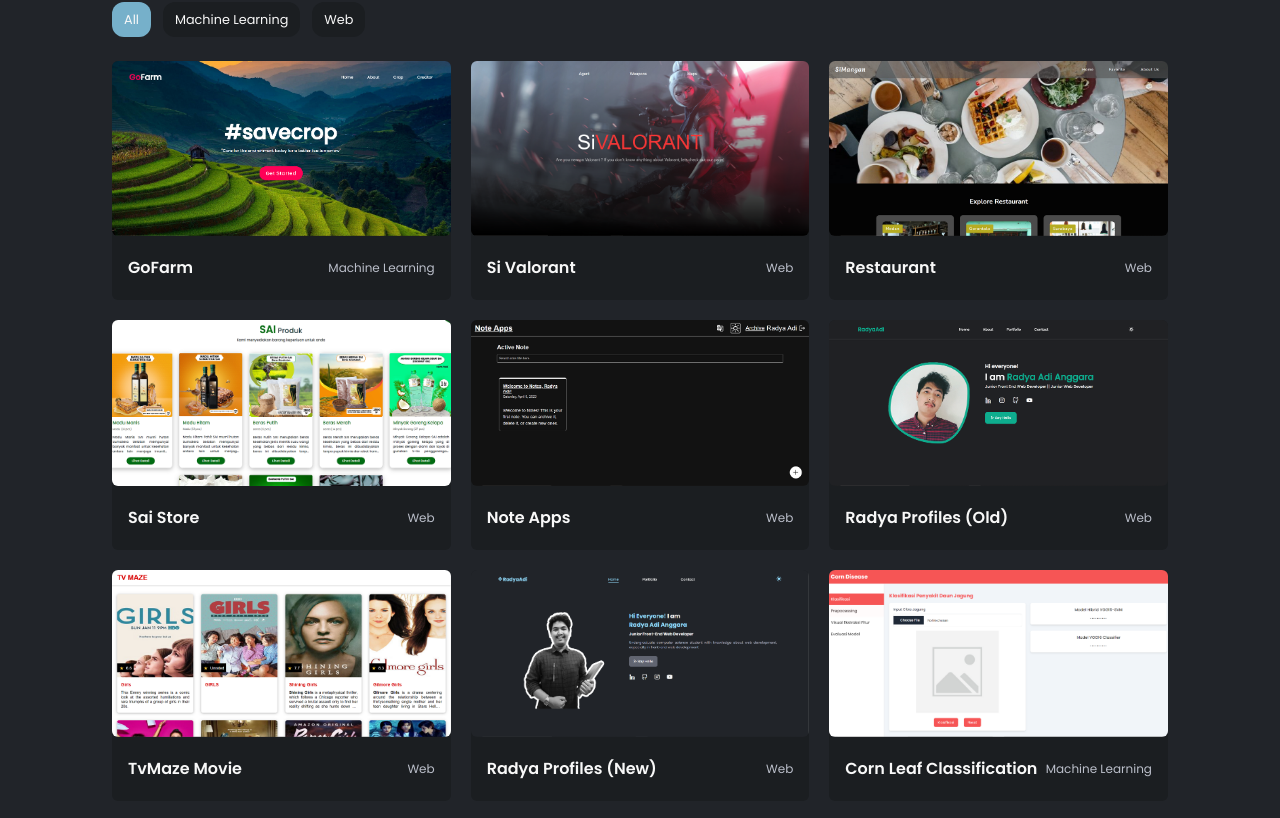
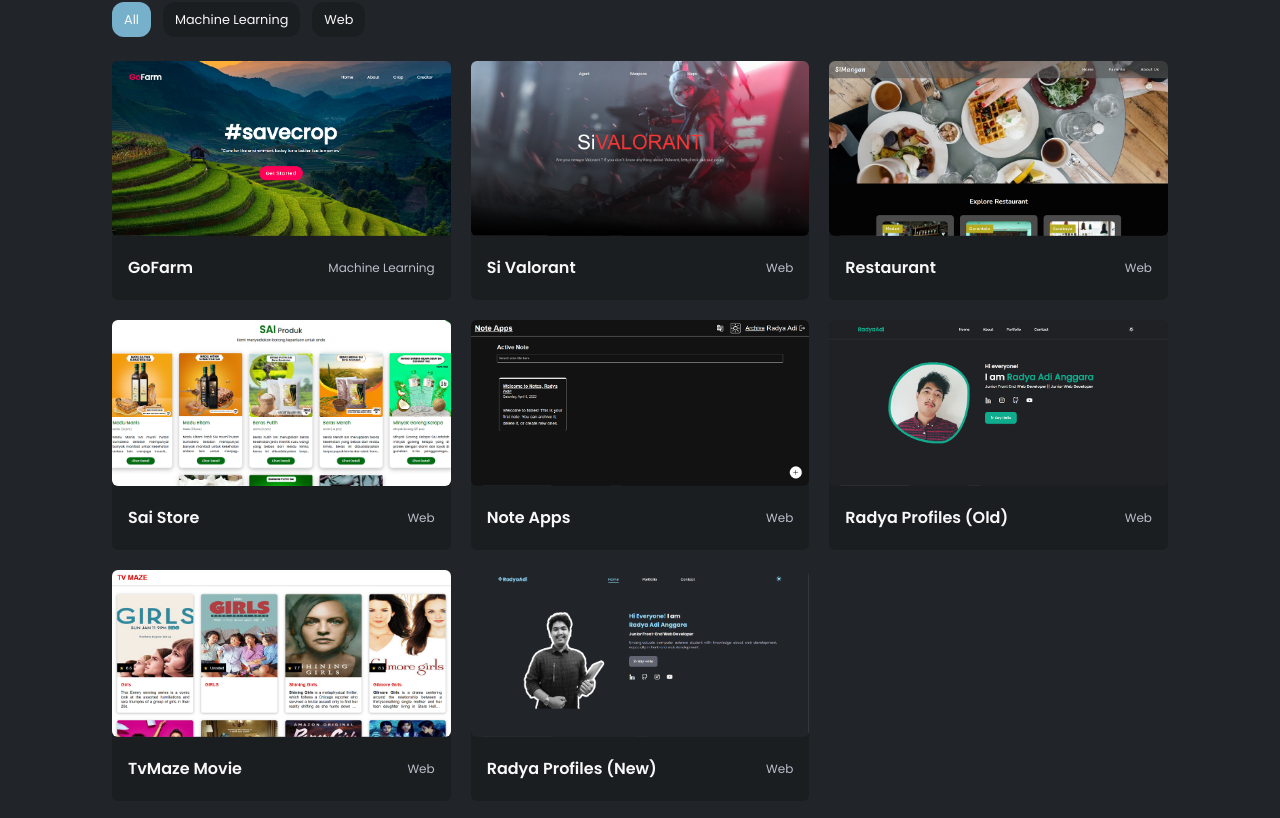
Before and after one commit to radyaadi/radya-profiles, a React (Vite) app: page /portfolio in a window 1280 px wide. Shown: the part 218-1036 px from the top of the page. Built offline with nearby package versions, Linux system fonts and the light colour scheme.

Commit message:
edit porto

```diff
--- a/src/pages/Portfolio/project-list.js
+++ b/src/pages/Portfolio/project-list.js
@@ -131,18 +131,18 @@
       '#tailwind',
     ],
   },
-  {
-    id: '010-uuid',
-    name: 'Corn Leaf Classification',
-    createdAt: '2023-07-23',
-    category: 'machine learning',
-    description:
-      'Corn Leaf Classification (Corn Disease) is a machine learning based website. This website is used to classify corn leaf diseases. Unfortunately, you have to run the model locally. Please contact me to be able using this features',
-    siteUrl: 'https://corn-disease-classification.netlify.app/',
-    repoUrl: 'https://github.com/radyaadi/corn-client',
-    imgUrl: './project-img/corn-disease/main.png',
-    tags: ['#react-vite', '#javascript', '#python', '#cnn', '#classification'],
-  },
+  // {
+  //   id: '010-uuid',
+  //   name: 'Corn Leaf Classification',
+  //   createdAt: '2023-07-23',
+  //   category: 'machine learning',
+  //   description:
+  //     'Corn Leaf Classification (Corn Disease) is a machine learning based website. This website is used to classify corn leaf diseases. Unfortunately, you have to run the model locally. Please contact me to be able using this features',
+  //   siteUrl: 'https://corn-disease-classification.netlify.app/',
+  //   repoUrl: 'https://github.com/radyaadi/corn-client',
+  //   imgUrl: './project-img/corn-disease/main.png',
+  //   tags: ['#react-vite', '#javascript', '#python', '#cnn', '#classification'],
+  // },
 ];
 
 export const getAllProject = () => {
```
